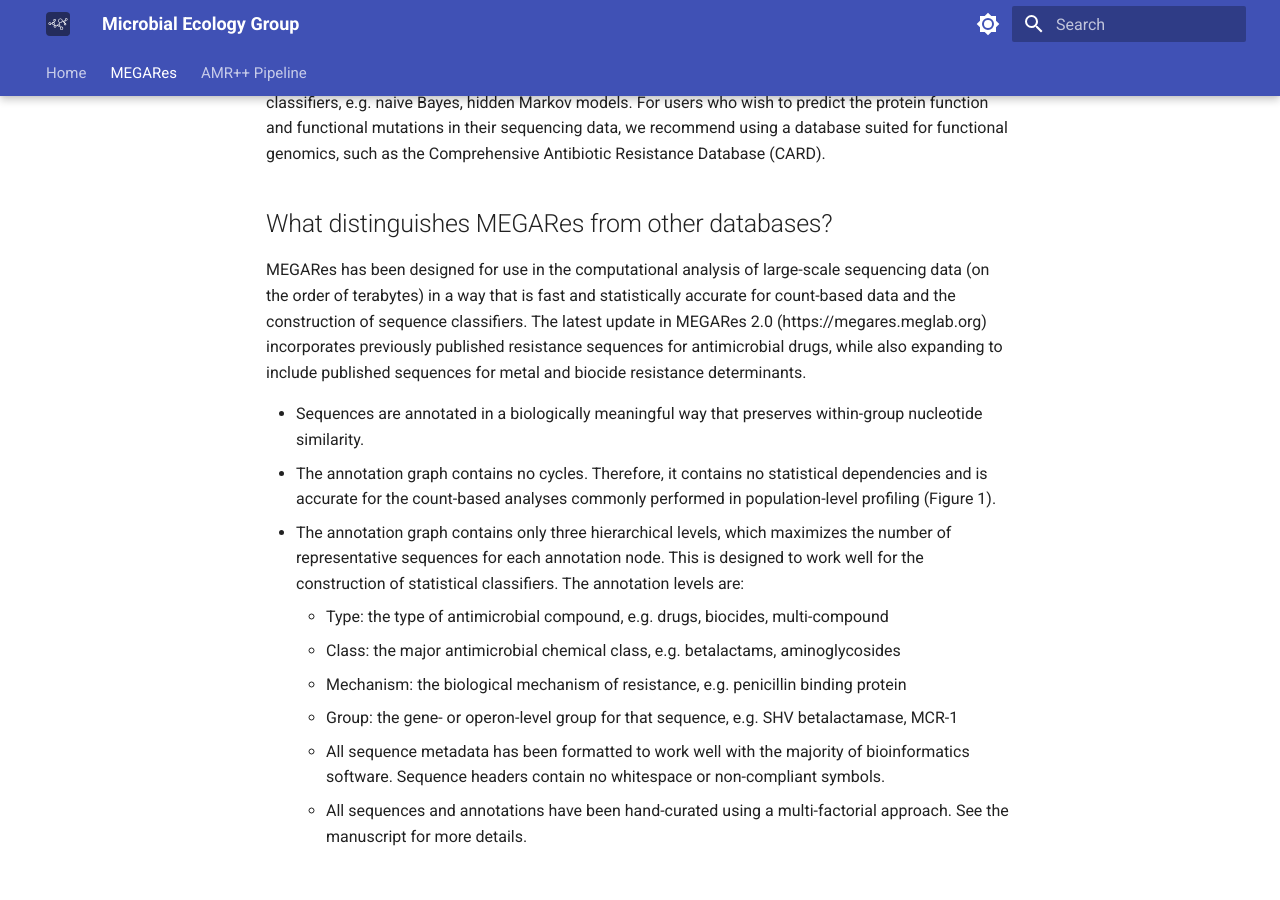
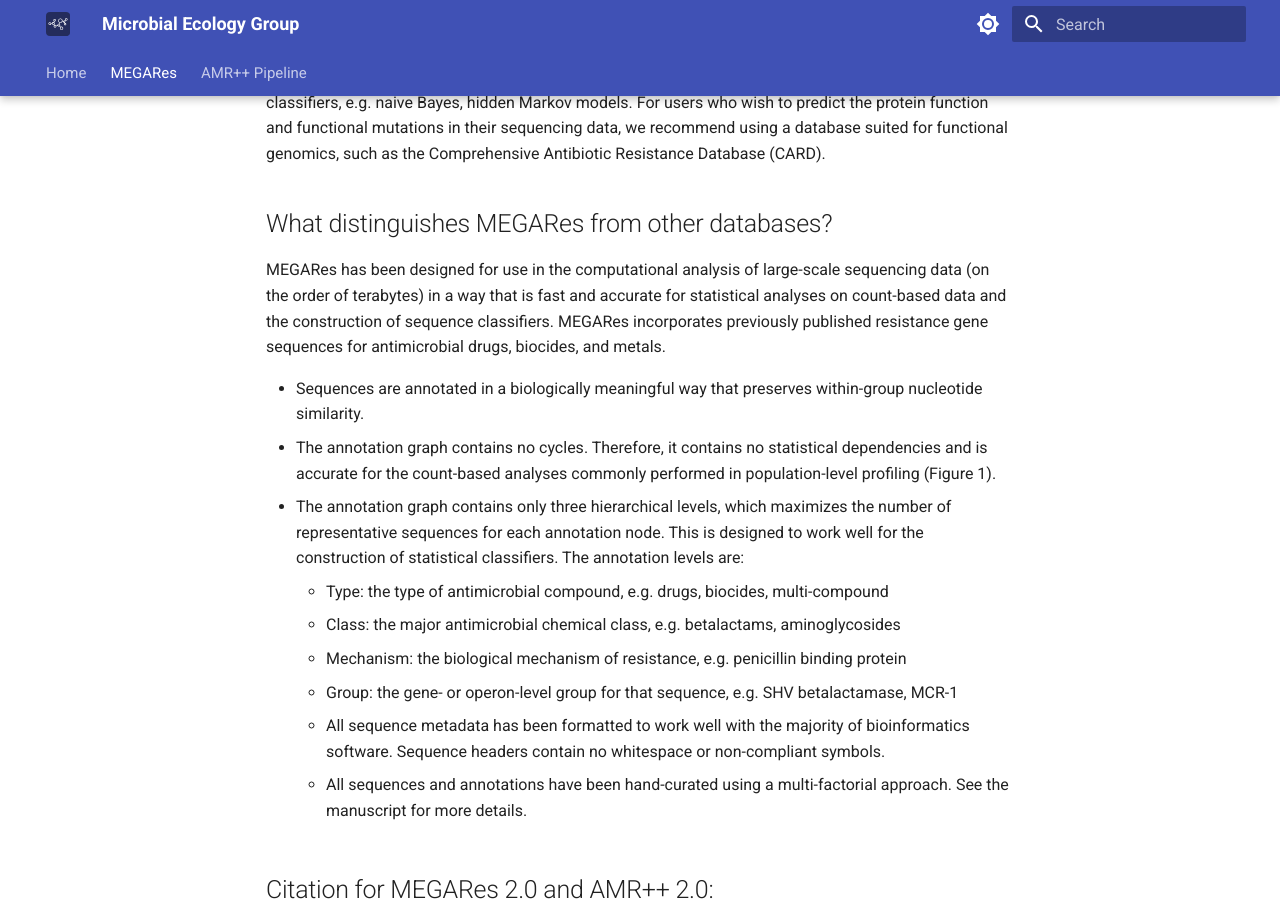
Before and after one commit to Microbial-Ecology-Group/meglab, an MkDocs documentation site: the page built from docs/megares/index.md, in a window 1280 px wide and 900 px high, scrolled down 1161 px. Built offline with MkDocs 1.6.1 and Material for MkDocs 9.7.7, drawn with Linux system fonts in a browser that asks for light colours.

Commit message:
Update index.md

```diff
--- a/docs/megares/index.md
+++ b/docs/megares/index.md
@@ -26,9 +26,8 @@ For the population-level profiling or population comparison of antimicrobial res
 ## What distinguishes MEGARes from other databases?
 
 MEGARes has been designed for use in the computational analysis of large-scale sequencing data (on the order of terabytes)
-in a way that is fast and statistically accurate for count-based data and the construction of sequence classifiers.
-The latest update in MEGARes 2.0 (https://megares.meglab.org) incorporates previously published resistance sequences for
-antimicrobial drugs, while also expanding to include published sequences for metal and biocide resistance determinants.
+in a way that is fast and accurate for statistical analyses on count-based data and the construction of sequence classifiers.
+MEGARes incorporates previously published resistance gene sequences for antimicrobial drugs, biocides, and metals.
 
 - Sequences are annotated in a biologically meaningful way that preserves within-group nucleotide similarity.
 - The annotation graph contains no cycles.  Therefore, it contains no statistical dependencies and is accurate for the count-based analyses commonly performed in population-level profiling (Figure 1).
```
